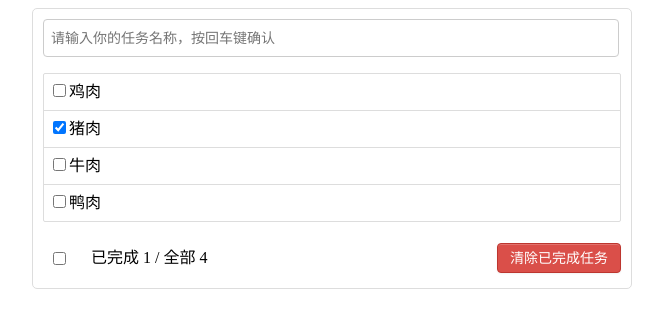
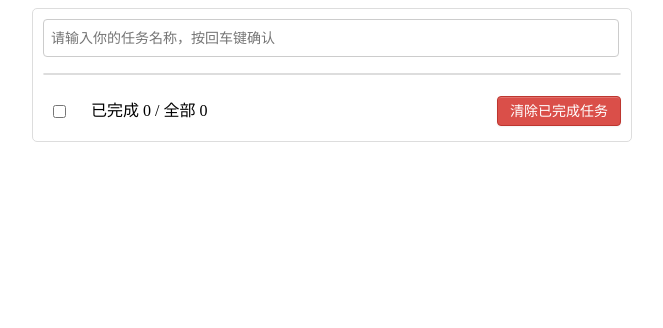
Before and after one commit to 1426098028/Vue3-Vite-TodoList, a Vue app: page / in a window 1280 px wide. Shown: the top 328 px of the page, without its empty margins (308-971 px from the left). Built offline with nearby package versions, Linux system fonts and the light colour scheme.

Commit message:
V9 保存数据到浏览器上

```diff
--- a/src/App.vue
+++ b/src/App.vue
@@ -15,7 +15,15 @@
 import Header from "./components/Header/Header.vue";
 import List from "./components/List/List.vue";
 import Footer from "./components/Footer/Footer.vue";
-import { defineComponent, reactive, toRefs, provide } from "vue";
+import { saveLocalStorage, readLocalStorage } from "./utils/localStorageUtils";
+import {
+  defineComponent,
+  reactive,
+  toRefs,
+  provide,
+  watch,
+  onMounted,
+} from "vue";
 export default defineComponent({
   name: "App",
   components: {
@@ -26,12 +34,19 @@ export default defineComponent({
   setup() {
     const todolists = reactive({
       todoItem: [
-        { id: 1, value: "鸡肉", isCheckbox: false },
-        { id: 2, value: "猪肉", isCheckbox: true },
-        { id: 3, value: "牛肉", isCheckbox: false },
-        { id: 4, value: "鸭肉", isCheckbox: false },
+        //数据格式
+        // { id: 1, value: "鸡肉", isCheckbox: false },
+        // { id: 2, value: "猪肉", isCheckbox: true },
+        // { id: 3, value: "牛肉", isCheckbox: false },
+        // { id: 4, value: "鸭肉", isCheckbox: false },
       ],
     });
+
+    // 界面加载完毕后读取数据
+    onMounted(() => {
+      todolists.todoItem = readLocalStorage();
+    });
+
     //添加数据
     const addTodo = (Todo) => {
       todolists.todoItem.unshift(Todo);
@@ -62,6 +77,15 @@ export default defineComponent({
       });
     };
 
+    // 监视操作:如果todoItem数组的数据变化了,直接存储到浏览器的缓存中
+    watch(
+      () => todolists.todoItem,
+      (value) => {
+        // 保存到浏览器的缓存中
+        saveLocalStorage(value);
+      },
+      { deep: true }
+    );
     return {
       ...toRefs(todolists),
       addTodo,
--- /dev/null
+++ b/src/utils/localStorageUtils.js
@@ -0,0 +1,9 @@
+
+// 保存数据到浏览器的缓存中
+export function saveLocalStorage(Item) {
+    localStorage.setItem('todos_key', JSON.stringify(Item))
+}
+// 从浏览器的缓存中读取数据
+export function readLocalStorage() {
+    return JSON.parse(localStorage.getItem('todos_key') || '[]')
+}
```
Also changed, not shown: src/assets/Api/Api.js (deleted, +0 -9 lines).
